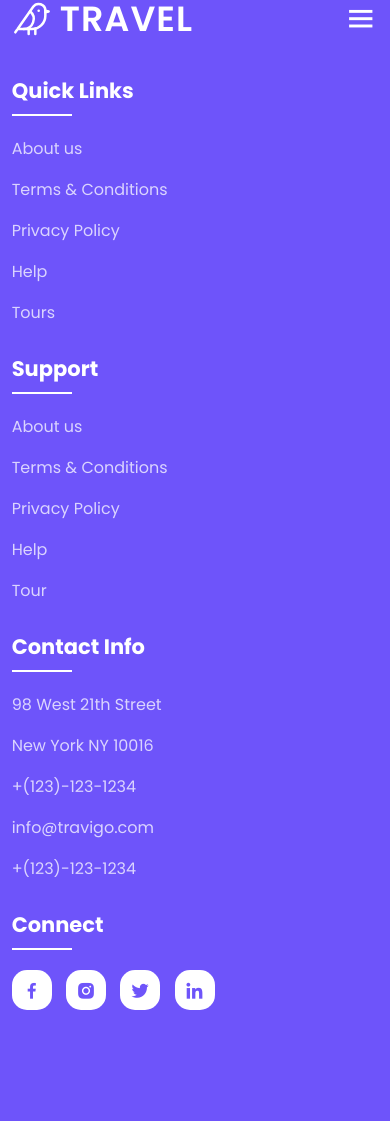
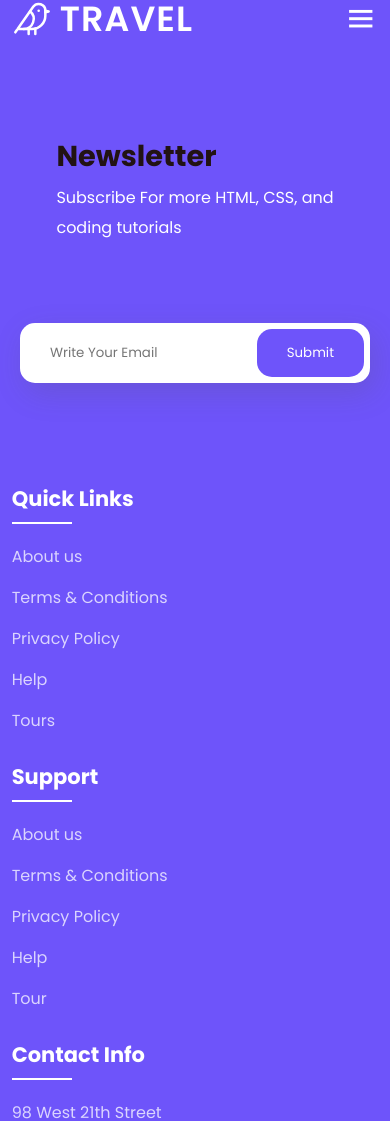
Before and after one commit to fakhrddinelargou/travigo, a plain HTML site: page pages/contact.html in a window 390 px wide. Shown: the part 25-1146 px from the top of the page. Drawn offline with nearby package versions, Linux system fonts and the light colour scheme.

Commit message:
add newsletter in contact modif responsive design for mobile

```diff
--- a/css/style.css
+++ b/css/style.css
@@ -302,10 +302,10 @@ margin-top: 2.5rem;
 
 .newsletter{
 	display: flex;
-	flex-wrap: wrap;
+	justify-content: center;
 	align-items: center;
-	justify-content: space-between;
-	grid-gap: 3rem;
+	gap: 5rem;
+
 }
 .news-text h2{
 	font-size: var(--h2-font);
@@ -313,7 +313,7 @@ margin-top: 2.5rem;
 }
 .news-text p{
 	font-size: var(--p-font);
-	color: var(--second-color);
+	color: var(--bg-color);
 	line-height: 30px;
 }
 .newsletter form{
@@ -409,8 +409,8 @@ justify-content: center;
 }
 .end-text{
 	text-align: center;
-position: absolute;
-bottom: .5rem;
+position: relative;
+bottom: -4rem;
 left: 50%;
 	transform: translate(-50%);
 	padding-top: 90px;
@@ -483,6 +483,12 @@ left: 50%;
 		width: 50%;
 		margin-bottom: 12px;
 	}
+	.newsletter{
+
+	flex-direction: column;
+
+
+}
 }
 
 @media (max-width: 575px){
@@ -505,11 +511,13 @@ left: 50%;
 		transition: .2s;
 	}
 	.end-text{
-	text-align: center;
 position: relative;
-/* bottom: 0rem; */
-/* left: 50%; */
-	/* transform: translate(-50%); */
 	padding-top: 90px;
 }
+.newsletter{
+
+	flex-direction: column;
+
+
 }
+}
--- a/pages/contact.html
+++ b/pages/contact.html
@@ -29,7 +29,23 @@
 	</header>
 	<div class="container">
     <!--footer--->
+
 	<section id="contact" >
+		<!--Newsletter--->
+	<section class="newsletter">
+		<div class="news-text">
+			<h2>Newsletter</h2>
+			<p>Subscribe For more HTML, CSS, and <br> coding tutorials</p>
+		</div>
+
+		<div class="send">
+			<form>
+				<input  type="email" placeholder="Write Your Email" required>
+				<input  type="submit" value="Submit">
+			</form>
+		</div>
+	</section>
+
 		<div class="footer">
 			<div class="main">
 				<div class="list">
```
Also changed, not shown: pages/tours.html (+0 -14 lines), js/script.js (line endings or trailing spaces).
